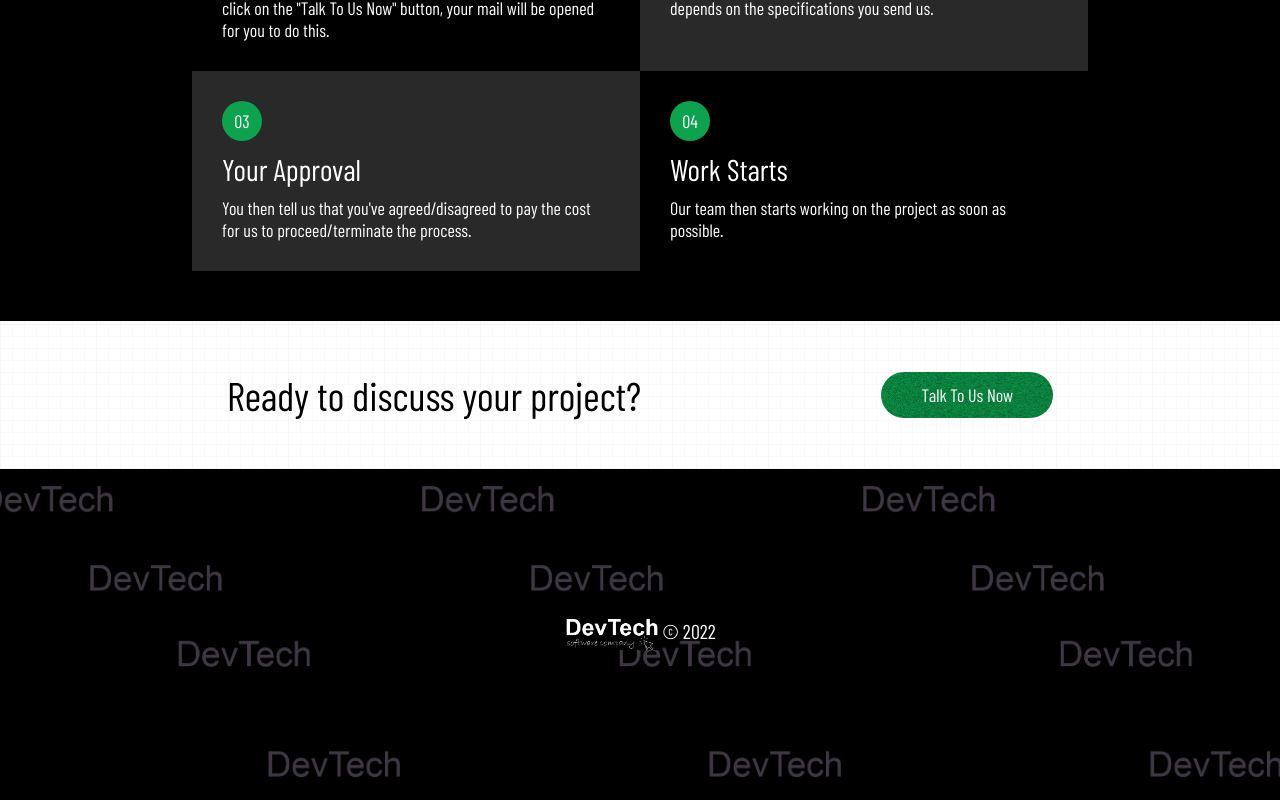
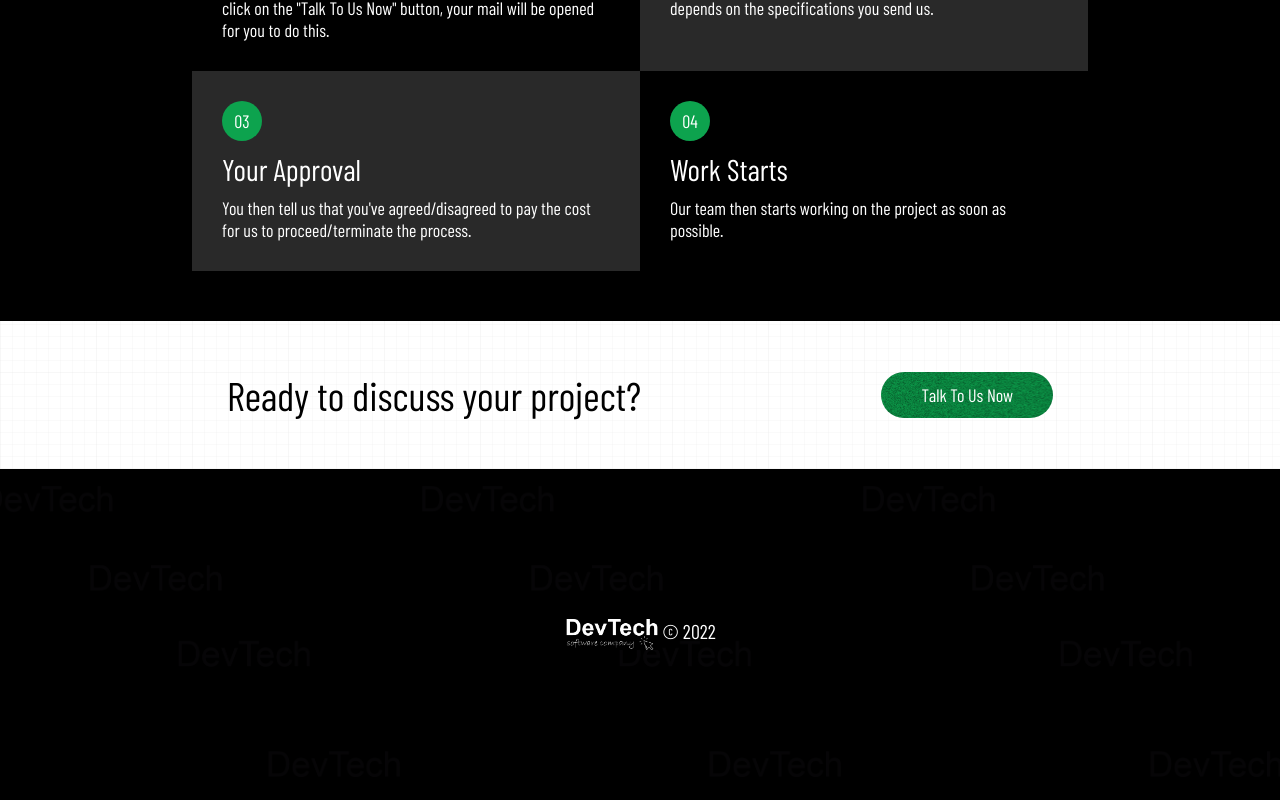
Before and after one commit to abrusu-collins/DevTech, a React (Create React App) app: page / in a window 1280 px wide. Shown: the part 2971-3771 px from the top of the page. Built offline with nearby package versions, Linux system fonts and the light colour scheme.

Commit message:
creative

```diff
--- a/src/sass/_footer.scss
+++ b/src/sass/_footer.scss
@@ -6,7 +6,7 @@
   text-align: center;
   justify-content: center;
   flex-direction: row;
-  background-image: url("../img/footerbg.png");
+  background-image: linear-gradient(rgba(0,0,0,.9),rgba(0,0,0,.9)), url("../img/footerbg.png");
   background-position: center;
   background-repeat: repeat;
   background-size: contain;
--- a/src/styles/index.css
+++ b/src/styles/index.css
@@ -187,7 +187,7 @@ body {
   text-align: center;
   justify-content: center;
   flex-direction: row;
-  background-image: url("../img/footerbg.png");
+  background-image: linear-gradient(rgba(0, 0, 0, 0.9), rgba(0, 0, 0, 0.9)), url("../img/footerbg.png");
   background-position: center;
   background-repeat: repeat;
   background-size: contain;
```
